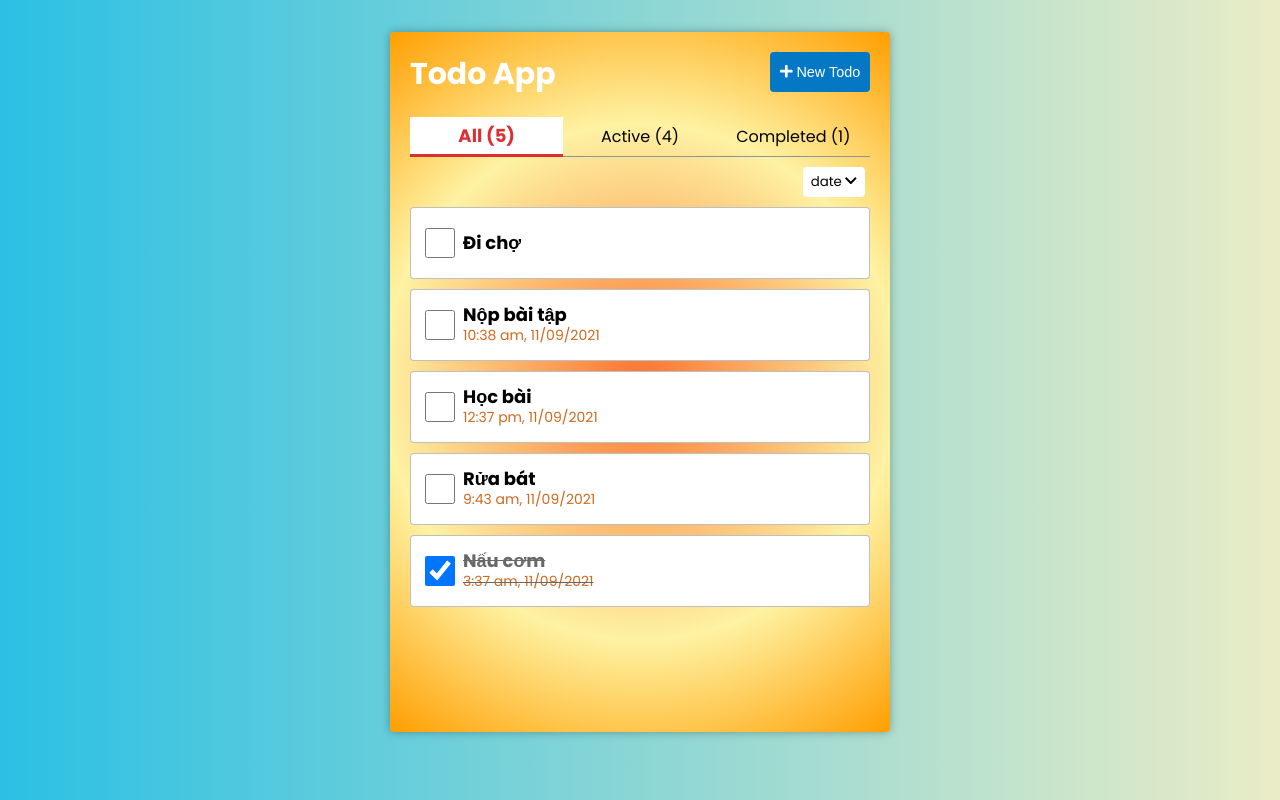
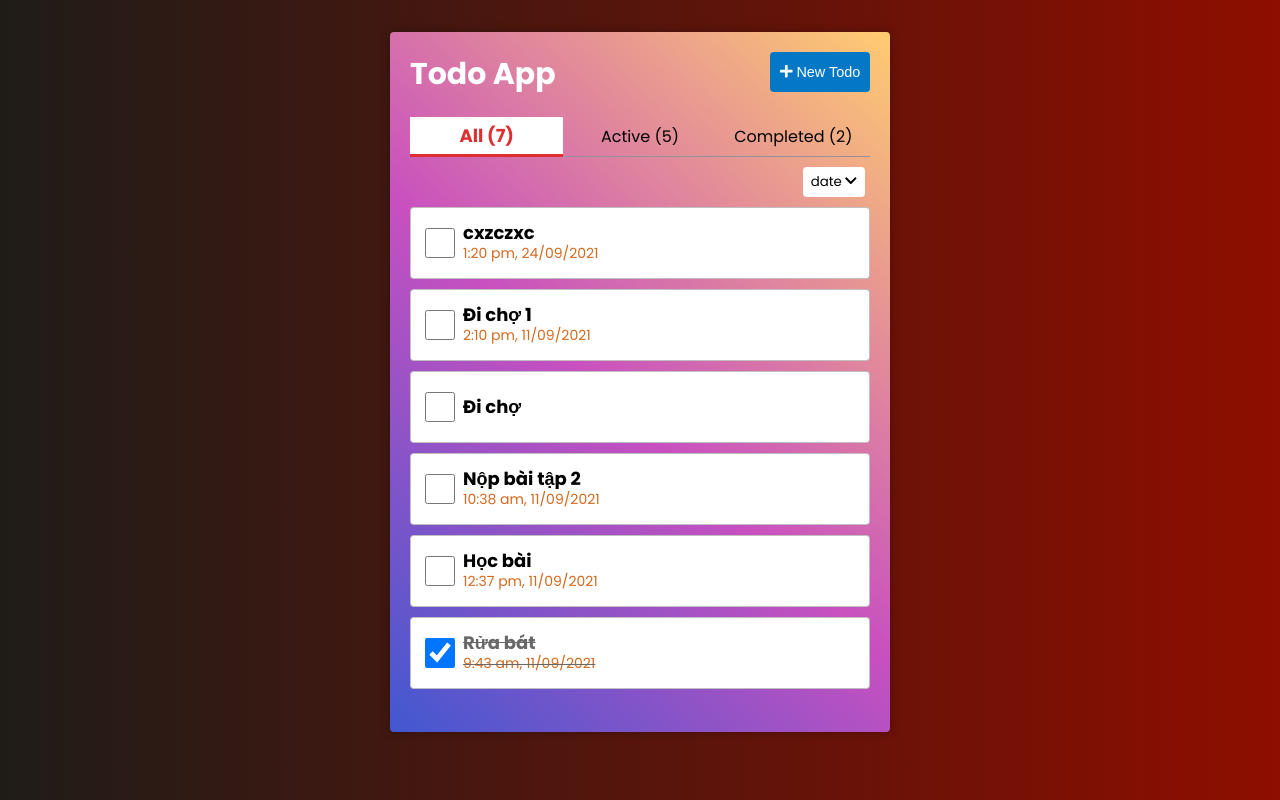
Before and after one commit to thaibm/react-tutorial, a React (Create React App) app: page / in a window 1280 px wide. Built offline with nearby package versions, Linux system fonts and the light colour scheme; data requests are answered from the project's data file.

Commit message:
fix bug + clean code

```diff
--- a/db.json
+++ b/db.json
@@ -8,7 +8,7 @@
     },
     {
       "title": "Rửa bát",
-      "isCompleted": false,
+      "isCompleted": true,
       "deadline": "2021-09-11T09:43:00.000Z",
       "id": 2
     },
@@ -19,15 +19,27 @@
       "isCompleted": false
     },
     {
-      "title": "Nộp bài tập",
+      "title": "Nộp bài tập 2",
+      "isCompleted": false,
       "deadline": "2021-09-11T10:38:00.000Z",
-      "id": 4,
-      "isCompleted": false
+      "id": 4
     },
     {
       "title": "Đi chợ",
       "id": 5,
       "isCompleted": false
+    },
+    {
+      "title": "Đi chợ 1",
+      "deadline": "2021-09-11T14:10:00.000Z",
+      "id": 6,
+      "isCompleted": false
+    },
+    {
+      "title": "cxzczxc",
+      "deadline": "2021-09-24T13:20:00.000Z",
+      "id": 7,
+      "isCompleted": false
     }
   ]
 }
--- a/src/App.scss
+++ b/src/App.scss
@@ -1,17 +1,17 @@
 @import "assest/scss/variable.scss";
 
 .App {
-  background : #2bc0e4;
-  background : -webkit-gradient(linear, right top, left top, from(#eaecc6), to(#2bc0e4));
-  background : linear-gradient(270deg, #eaecc6, #2bc0e4);
+  background: #8E0E00;
+  background: -webkit-linear-gradient(to right, #1F1C18, #8E0E00);
+  background: linear-gradient(to right, #1F1C18, #8E0E00);
   height     : 100vh;
   box-sizing : border-box;
   padding-top: 32px;
 }
 
 .todo {
-  background   : rgb(251, 116, 49);
-  background   : radial-gradient(circle, rgba(251, 116, 49, 1) 0%, rgba(254, 242, 163, 1) 60%, rgba(255, 158, 0, 1) 100%);
+  background-color: #4158D0;
+  background-image: linear-gradient(43deg, #4158D0 0%, #C850C0 46%, #FFCC70 100%);
   width        : 500px;
   height       : 700px;
   border-radius: 4px;
--- a/src/App.tsx
+++ b/src/App.tsx
@@ -112,6 +112,7 @@ function App() {
           <TodoForm
             todoItem={currentItem}
             title={titleForm}
+            setCurrentItem={setCurrentItem}
             setIsModalOpen={setIsModalOpen}
             handleConfirmAddEdit={handleConfirmAddEdit}
           ></TodoForm>
--- a/src/components/Header/index.tsx
+++ b/src/components/Header/index.tsx
@@ -6,6 +6,7 @@ import "./Header.scss";
 interface Props {
     handleClickAddEdit: (title: string, todoItem?: ITodo) => void;
 }
+
 const Header: React.FC<Props> = ({ handleClickAddEdit }) => {
     const title = "Add Todo"
     return (
--- a/src/components/TodoForm/index.tsx
+++ b/src/components/TodoForm/index.tsx
@@ -7,9 +7,10 @@ interface Props {
     setIsModalOpen: (isOpen: boolean) => void;
     todoItem?: ITodo;
     handleConfirmAddEdit: Function
+    setCurrentItem: Function
 }
 
-const TodoForm: React.FC<Props> = ({ setIsModalOpen, title, todoItem, handleConfirmAddEdit }) => {
+const TodoForm: React.FC<Props> = ({ setIsModalOpen, title, todoItem, handleConfirmAddEdit, setCurrentItem }) => {
     const [value, setValue] = useState("");
     const [deadline, setDeadline] = useState<string | undefined>("");
 
@@ -35,8 +36,9 @@ const TodoForm: React.FC<Props> = ({ setIsModalOpen, title, todoItem, handleConf
     };
 
     const handleCancle = () => {
+        setCurrentItem(undefined);
+        setValue("");
         setDeadline("");
-        setValue("");
         setIsModalOpen(false);
     };
 
--- a/src/components/TodoList/index.tsx
+++ b/src/components/TodoList/index.tsx
@@ -29,12 +29,11 @@ const TodoList: React.FC<Props> = (props) => {
 
     const handleSort = () => {
         const temp = [...todoList];
-        const todoSorted = temp.sort((x: ITodo, y: ITodo) => {
-            const a = x.deadline;
-            const b = y.deadline;
+        const todoSorted = temp.sort((todo1: ITodo, todo2: ITodo) => {
+            const a = todo1.deadline;
+            const b = todo2.deadline;
             return 0 - (moment(a).toDate() > moment(b).toDate() ? -1 : 1)
         });
-        console.log(todoSorted);
         setTodoList(todoSorted);
         setIsSort(!isSort);
     }
```
